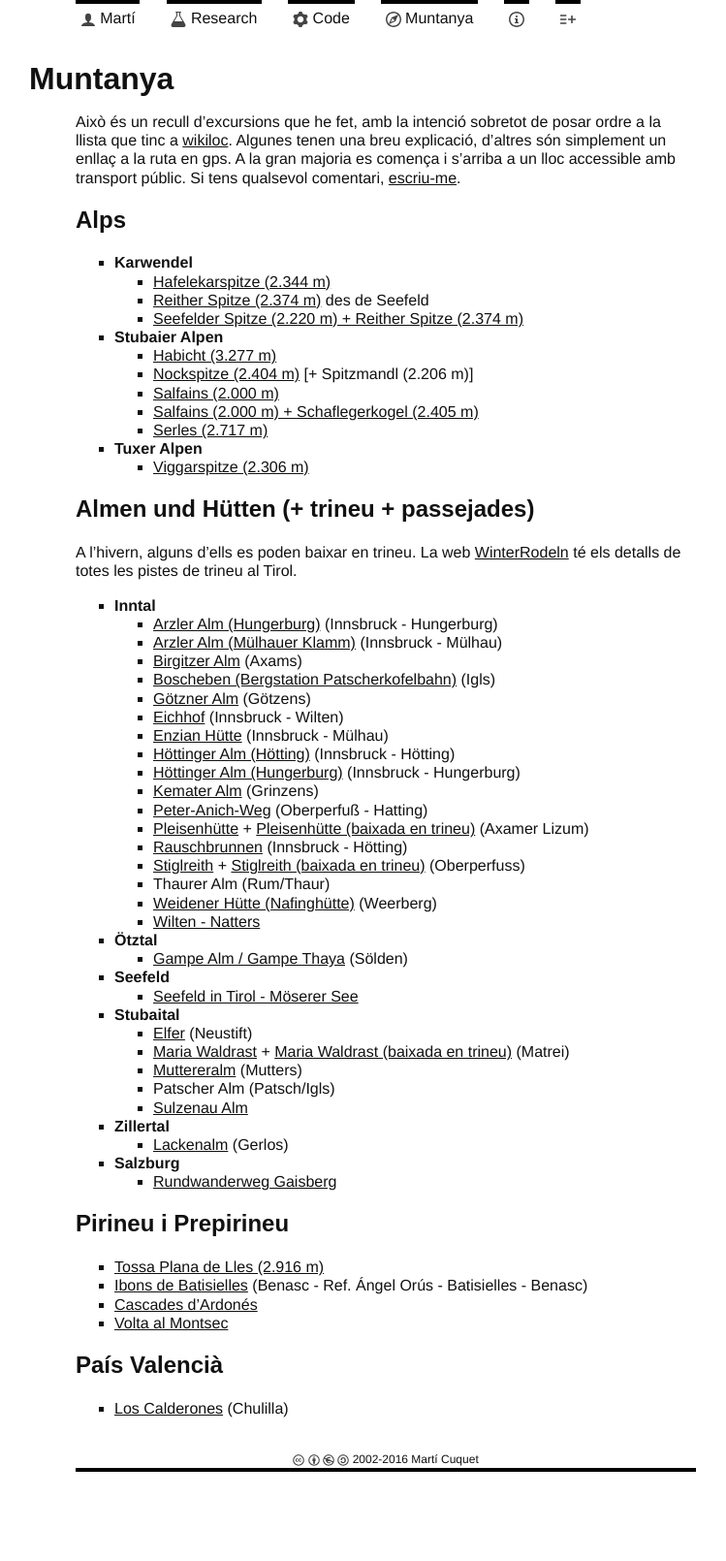
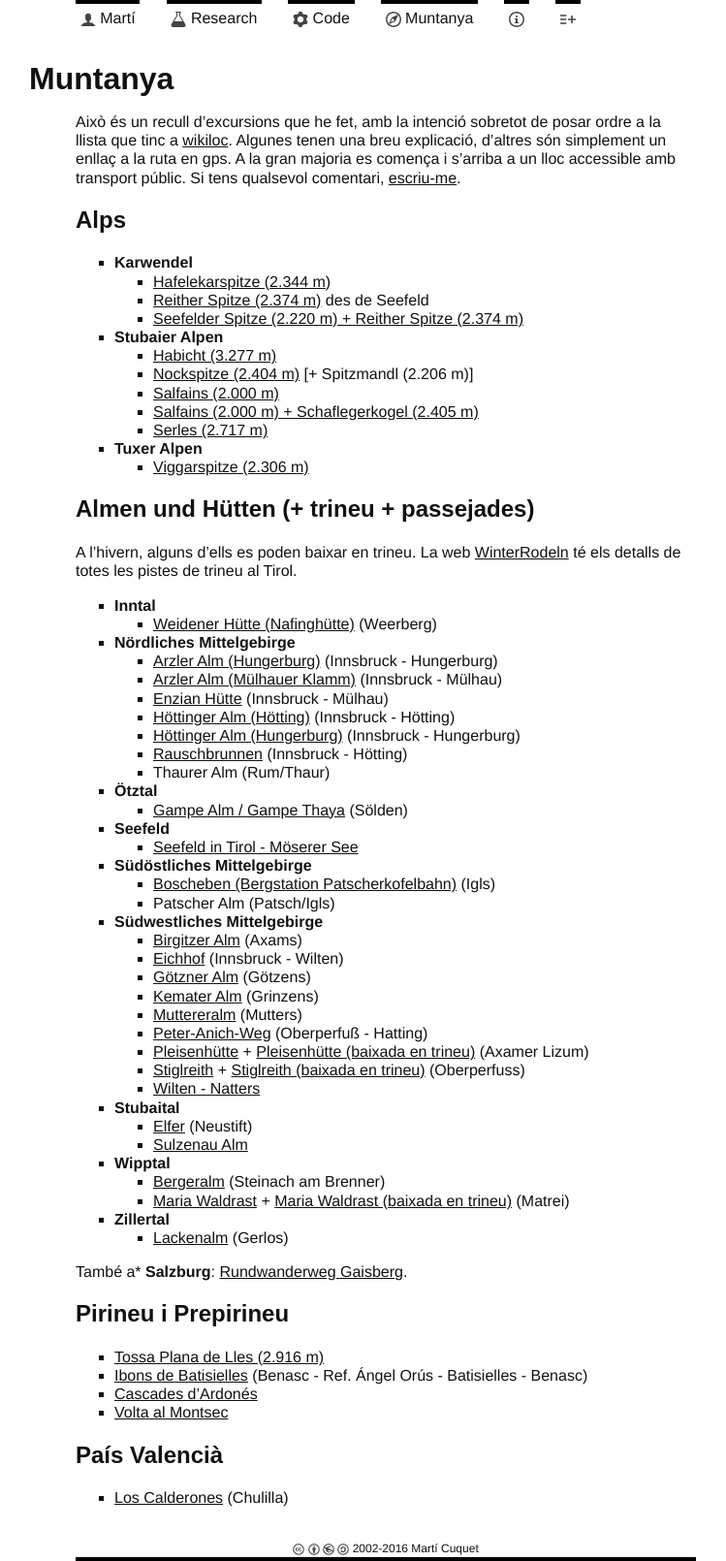
Before and after one commit to mcuquet/mcuquet.github.io, a Jekyll site: the page built from Muntanya/index.md, in a window 1280 px wide. Shown: the whole page at 97% size, without its empty margins (242-991 px from the left). Built offline with Jekyll 4.4.1, drawn with Linux system fonts in a browser that asks for light colours; before the commit the page ends 1518 px from its top, so only the background shows below that; some of the changed lines change nothing that is shown.

Commit message:
chg: new route, reorder alms

```diff
--- a/Muntanya/index.md
+++ b/Muntanya/index.md
@@ -26,23 +26,16 @@ Això és un recull d'excursions que he fet, amb la intenció sobretot de posar
 A l'hivern, alguns d'ells es poden baixar en trineu. La web [WinterRodeln](http://www.winterrodeln.org/) té els detalls de totes les pistes de trineu al Tirol.
 
 * **Inntal**
+    + [Weidener Hütte (Nafinghütte)](http://ca.wikiloc.com/wikiloc/view.do?id=5986494) (Weerberg)
+
+* **Nördliches Mittelgebirge**
     + [Arzler Alm (Hungerburg)](http://ca.wikiloc.com/wikiloc/view.do?id=4071958) (Innsbruck - Hungerburg)
     + [Arzler Alm (Mülhauer Klamm)](http://ca.wikiloc.com/wikiloc/view.do?id=6941407) (Innsbruck - Mülhau)
-    + [Birgitzer Alm](http://ca.wikiloc.com/wikiloc/view.do?id=7652857) (Axams)
-    + [Boscheben (Bergstation Patscherkofelbahn)](http://ca.wikiloc.com/wikiloc/view.do?id=10605919) (Igls)
-    + [Götzner Alm](http://ca.wikiloc.com/wikiloc/view.do?id=4923529) (Götzens)
-    + [Eichhof](http://ca.wikiloc.com/wikiloc/view.do?id=4338594) (Innsbruck - Wilten)
     + [Enzian Hütte](http://ca.wikiloc.com/wikiloc/view.do?id=3936454) (Innsbruck - Mülhau)
     + [Höttinger Alm (Hötting)](http://ca.wikiloc.com/wikiloc/view.do?id=6810635) (Innsbruck - Hötting)
     + [Höttinger Alm (Hungerburg)](http://ca.wikiloc.com/wikiloc/view.do?id=7171606) (Innsbruck - Hungerburg)
-    + [Kemater Alm](http://ca.wikiloc.com/wikiloc/view.do?id=4165877) (Grinzens)
-    + [Peter-Anich-Weg](http://ca.wikiloc.com/wikiloc/view.do?id=5425613) (Oberperfuß - Hatting)
-    + [Pleisenhütte](http://ca.wikiloc.com/wikiloc/view.do?id=4215418) + [Pleisenhütte (baixada en trineu)](http://ca.wikiloc.com/wikiloc/view.do?id=4215421) (Axamer Lizum)
     + [Rauschbrunnen](http://ca.wikiloc.com/wikiloc/view.do?id=4426161) (Innsbruck - Hötting)
-    + [Stiglreith](http://ca.wikiloc.com/wikiloc/view.do?id=3886550) + [Stiglreith (baixada en trineu)](http://ca.wikiloc.com/wikiloc/view.do?id=3886797) (Oberperfuss)
     + Thaurer Alm (Rum/Thaur)
-    + [Weidener Hütte (Nafinghütte)](http://ca.wikiloc.com/wikiloc/view.do?id=5986494) (Weerberg)
-    + [Wilten - Natters](http://ca.wikiloc.com/wikiloc/view.do?id=9826306)
 
 * **Ötztal**
     + [Gampe Alm / Gampe Thaya](http://ca.wikiloc.com/wikiloc/view.do?id=5015386) (Sölden)
@@ -50,18 +43,33 @@ A l'hivern, alguns d'ells es poden baixar en trineu. La web [WinterRodeln](http:
 * **Seefeld**
     + [Seefeld in Tirol - Möserer See](http://ca.wikiloc.com/wikiloc/view.do?id=5818670)
 
+* **Südöstliches Mittelgebirge**
+    + [Boscheben (Bergstation Patscherkofelbahn)](http://ca.wikiloc.com/wikiloc/view.do?id=10605919) (Igls)
+    + Patscher Alm (Patsch/Igls)
+
+* **Südwestliches Mittelgebirge**
+    + [Birgitzer Alm](http://ca.wikiloc.com/wikiloc/view.do?id=7652857) (Axams)
+    + [Eichhof](http://ca.wikiloc.com/wikiloc/view.do?id=4338594) (Innsbruck - Wilten)
+    + [Götzner Alm](http://ca.wikiloc.com/wikiloc/view.do?id=4923529) (Götzens)
+    + [Kemater Alm](http://ca.wikiloc.com/wikiloc/view.do?id=4165877) (Grinzens)
+    + [Muttereralm](http://ca.wikiloc.com/wikiloc/view.do?id=6810622) (Mutters)
+    + [Peter-Anich-Weg](http://ca.wikiloc.com/wikiloc/view.do?id=5425613) (Oberperfuß - Hatting)
+    + [Pleisenhütte](http://ca.wikiloc.com/wikiloc/view.do?id=4215418) + [Pleisenhütte (baixada en trineu)](http://ca.wikiloc.com/wikiloc/view.do?id=4215421) (Axamer Lizum)
+    + [Stiglreith](http://ca.wikiloc.com/wikiloc/view.do?id=3886550) + [Stiglreith (baixada en trineu)](http://ca.wikiloc.com/wikiloc/view.do?id=3886797) (Oberperfuss)
+    + [Wilten - Natters](http://ca.wikiloc.com/wikiloc/view.do?id=9826306)
+
 * **Stubaital**
     + [Elfer](http://ca.wikiloc.com/wikiloc/view.do?id=8803862) (Neustift)
+    + [Sulzenau Alm](http://ca.wikiloc.com/wikiloc/view.do?id=7317679)
+
+* **Wipptal**
+    + [Bergeralm](http://ca.wikiloc.com/wikiloc/view.do?id=12355114) (Steinach am Brenner)
     + [Maria Waldrast](http://ca.wikiloc.com/wikiloc/view.do?id=4052803) + [Maria Waldrast (baixada en trineu)](http://ca.wikiloc.com/wikiloc/view.do?id=4052804) (Matrei)
-    + [Muttereralm](http://ca.wikiloc.com/wikiloc/view.do?id=6810622) (Mutters)
-    + Patscher Alm (Patsch/Igls)
-    + [Sulzenau Alm](http://ca.wikiloc.com/wikiloc/view.do?id=7317679)
 
 * **Zillertal**
     + [Lackenalm](http://ca.wikiloc.com/wikiloc/view.do?id=5015397) (Gerlos)
 
-* **Salzburg**
-    + [Rundwanderweg Gaisberg](http://ca.wikiloc.com/wikiloc/view.do?id=7472106)
+També a* **Salzburg**: [Rundwanderweg Gaisberg](http://ca.wikiloc.com/wikiloc/view.do?id=7472106).
 
 ## Pirineu i Prepirineu
 
```
